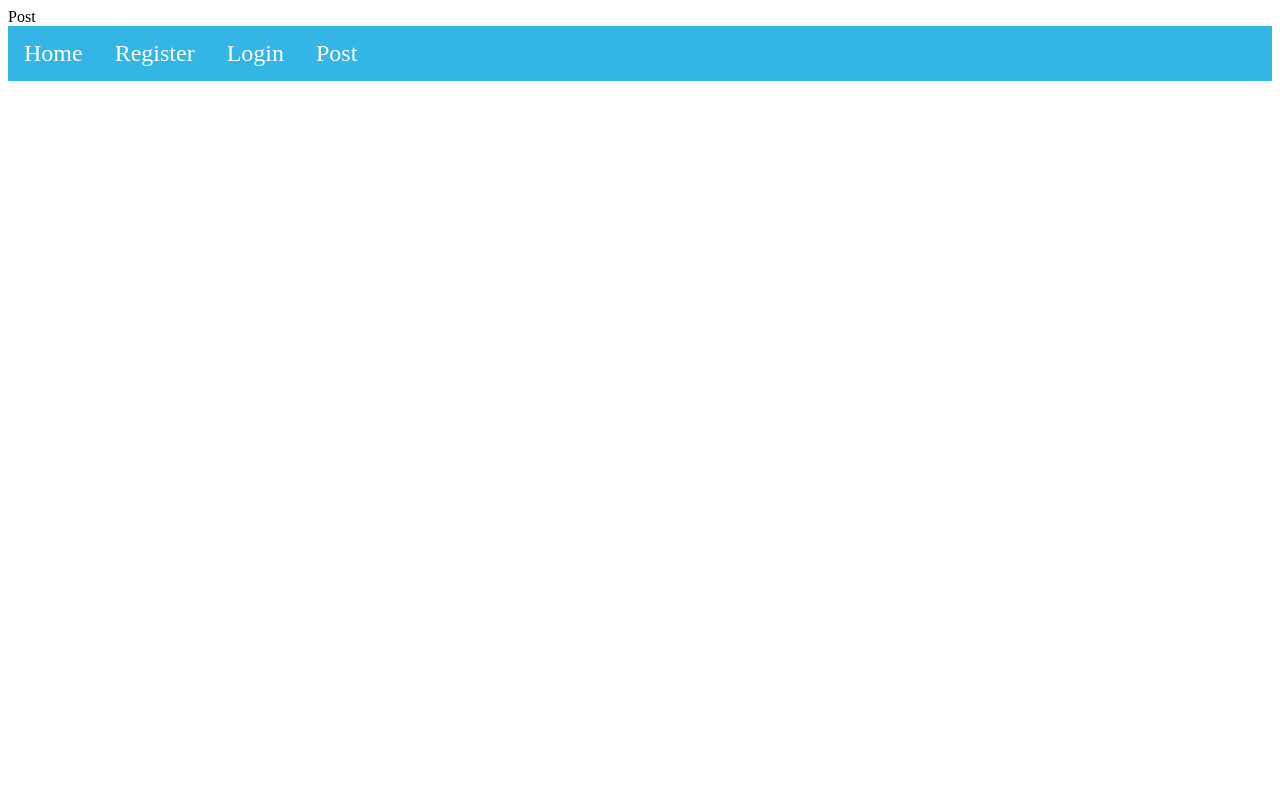
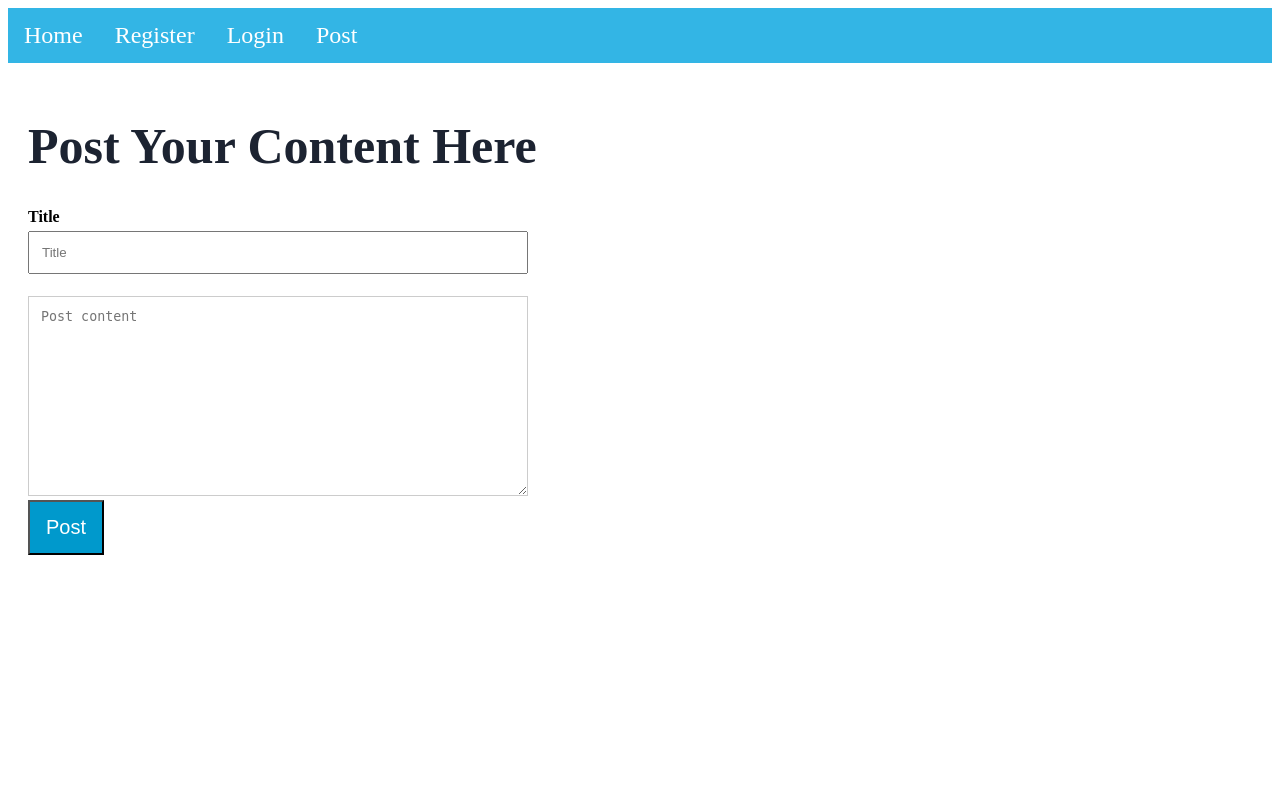
Before and after one commit to wagolemusa/project, a Flask app: template templates/post.html in a window 1280 px wide. Run offline with Flask 2, Linux system fonts and the light colour scheme; the template is opened without the code that fills it, so the values that code supplies are empty.

Commit message:
updating routes

```diff
--- a/app.py
+++ b/app.py
@@ -11,7 +11,17 @@ app.secrect_key = "my precious"
 def home():
 	return render_template('index.html')
 
+@app.route('/register', methods=['GET', 'POST'])
+def register():
+    return render_template('register.html')
 
+@app.route('/login', methods=['GET', 'POST'])
+def login():
+    return render_template('login.html')
+
+@app.route('/post', methods=['GET', 'POST'])
+def post():
+	return render_template('post.html')
 
 
 if __name__ == '__main__':
--- /dev/null
+++ b/static/css/style.css
@@ -0,0 +1,104 @@
+body{
+	*{
+		box-sizing: border-box;
+	}
+
+h1{
+	font-size: 50px;
+	color: #1C2331;
+	font-weight: 2px;
+}
+}
+.row{
+	display: flex;
+}
+
+.column{
+	flex: 50%
+	padding: 10px;
+	height: 500px;
+	width: 50%;
+	padding-top: 20px;
+	padding-left: 20px;
+	padding-right: 20px;
+
+}
+.navbar{
+	background-color: #33b5e5;
+	overflow: hidden;
+}
+
+.navbar a{
+	float: left;
+	color: #ffffff;
+	text-align: center;
+	padding: 14px 16px;
+	text-decoration: none;
+	font-size: 24px;
+
+}
+/* registration form styles */
+.register{
+	padding: 16px;
+	padding-left: 400px;
+	padding-right: 300px;
+}
+
+input[type=text], input[type=password]{
+	width: 500px;
+	padding: 12px;
+	margin: 5px 0 22px 0;
+
+}
+
+.register_button{
+	background-color: #0099CC;
+	color: #ffffff;
+	padding-top: 16px 20px;
+	margin: 8px;
+	font-size: 20px;
+}
+button{
+	float: center;
+	padding: 14px 16px;
+}
+
+
+/* login styles */
+
+.loginbtn{
+	background-color: #0099cc;
+	padding-top: 16px 20px;
+	font-size: 20px;
+	color: #ffffff;
+
+
+}
+/* post style */
+.post{
+	border-radius: 5px;
+	padding: 20px;
+}
+
+.postbtn{
+	background-color: #0099cc;
+	padding-top: 16px 20px;
+	font-size: 20px;
+	color: #ffffff;
+}
+
+.post textarea{
+	width: 500px;
+	padding: 12px;
+	border: 1px solid #ccc;
+}
+
+
+
+
+
+.commentbtn{
+	background-color: #0099cc;
+	color: #ffffff;
+
+}
--- a/templates/base.html
+++ b/templates/base.html
@@ -2,7 +2,9 @@
 <html>
 <head>
 	<title>{% block title %}{% endblock %}</title>
-	<link rel="stylesheet" type="text/css" href="css/style.css">
+
+	<link href="static/css/style.css" rel="stylesheet">
+
 </head>
 <div class="navbar">
 <a href="/">Home</a>
@@ -12,6 +14,8 @@
 </div>
 <body>
 
-
+<div class="container">
+{% block content %} {% endblock %}
+</div>
 </body>
 </html>
--- a/templates/login.html
+++ b/templates/login.html
@@ -1,7 +1,7 @@
+{% block title %} {% endblock %}
 
-{% extends 'base.html" %}
+{% extends 'base.html' %}
 
-{% block title %} Login {% endblock %}
 
 {% block content %}
 
--- a/templates/post.html
+++ b/templates/post.html
@@ -1,5 +1,5 @@
-{% block title %} Post{% endblock %}
-{% extends "base.html" %}
+{% block title %} {% endblock %}
+{% extends 'base.html' %}
 
 {% block content %}
 <div class="post">
--- a/templates/register.html
+++ b/templates/register.html
@@ -1,7 +1,8 @@
-{% block title %} Register{% endblock%}
+{% block title %} {% endblock%}
 {% extends 'base.html' %}
 
 {% block content %}
+
 <center>
 <h1>Register</h1>
 <p><h2>Full out this to have you account</p></h2>
```
Also changed, not shown: templates/index.html (+6 -16 lines).
